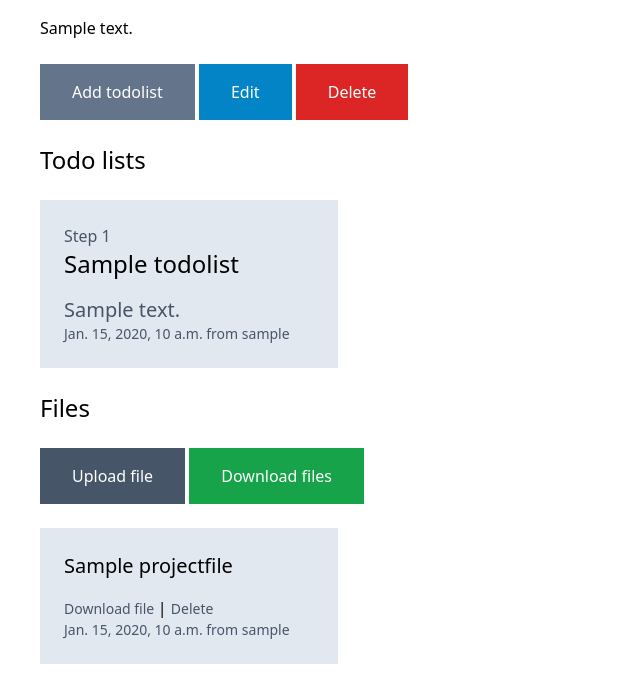
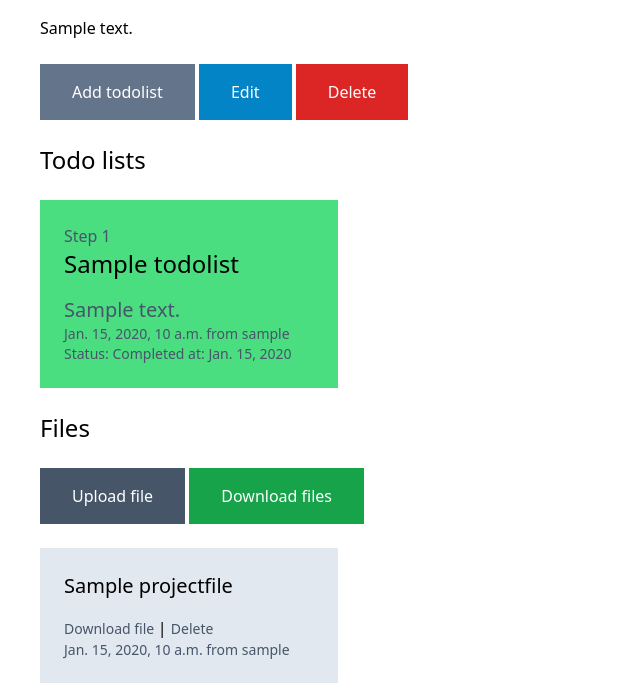
Before and after one commit to kostisvit/Acs-Projects, a Django app: page /00000000-0000-0000-0000-000000000001/ in a window 1280 px wide. Shown: the part 172-855 px from the top of the page, without its empty margins (0-640 px from the left). Run offline with Django 4.2, Linux system fonts and the light colour scheme; a user stored in the database is signed in; tables that the repository leaves empty hold one stand-in row (values such as "Sample post"); style sheets or scripts are compiled from the project's sources; some libraries are stand-ins or nearby versions.

Commit message:
todolist completed checkbox

```diff
--- a/apps/project/views.py
+++ b/apps/project/views.py
@@ -3,6 +3,7 @@ from django.contrib.auth.decorators import login_required
 from .forms import ProjectFileForm, ProjectForm
 from .models import Project,ProjectNote
 from django.shortcuts import render, redirect
+from django.utils import timezone
 
 
 @login_required
@@ -86,6 +87,7 @@ def edit(request,pk):
         if form.is_valid():
             instance = form.save(commit=False)
             instance.author = request.user
+            instance.completion_date = timezone.now().date()
             instance.save()
             print('Project created')
             return redirect('/')
--- a/apps/todolist/models.py
+++ b/apps/todolist/models.py
@@ -1,5 +1,5 @@
 import uuid
-from datetime import datetime
+from datetime import datetime, timezone
 from django.db import models
 
 from accounts.models import CustomUser
@@ -18,7 +18,15 @@ class Todolist(TimeStampMixin):
     project = models.ForeignKey(Project, related_name='todolists', on_delete=models.CASCADE)
     name = models.CharField(max_length=255)
     description = models.TextField(blank=True, null=True)
+    is_completed = models.BooleanField(default=False)
+    completion_date = models.DateField(null=True, blank=True)
     author = models.ForeignKey(CustomUser, related_name='todolists', on_delete=models.CASCADE)
+
+
+    def mark_as_completed(self):
+        self.is_completed = True
+        self.completion_date = timezone.now().date()
+        self.save()
 
     def __str__(self):
         return self.name
--- a/templates/project/project.html
+++ b/templates/project/project.html
@@ -15,7 +15,11 @@
 
     <div class="ml-10 mt-6 grid grid-cols-4 gap-4">
         {% for todolist in project.todolists.all %}
+        {% if todolist.is_completed == True %}
+            <div class="py-6 px-6 bg-green-400">
+                {% else %}
             <div class="py-6 px-6 bg-slate-200">
+                {% endif %}
                 <p class="text-md text-slate-600">
                    Step {{ forloop.counter }}
                 </p>
@@ -28,6 +32,15 @@
                     <p class="text-sm text-slate-600">
                         {{ todolist.created_at }} from <a href="" class="font-medium"> {{ todolist.author }}</a>
                     </p>
+                    <p class="text-sm text-slate-600">
+                        {% if todolist.is_completed == True %}
+                        Status: Completed at: {{ todolist.completion_date }}
+                        {% elif todolist.is_completed == False %}
+                        Status: In progress
+                        {% elif todolist.is_completed == None %}
+                        Status: -
+                        {% endif %}
+                        </p>
                 </a>
             </div>
         {% endfor %}
--- a/templates/todolist/edit.html
+++ b/templates/todolist/edit.html
@@ -14,6 +14,10 @@
             <label class="mb-2 uppercase font-bold text-lg text-grey-darkest" for="description">Description</label>
             <textarea name="description" class="border w-full py-4 px-3 text-grey-darkest">{{ todolist.description }}</textarea>
           </div>
+          <div class="flex flex-nowrap">
+            <label class="mb-2 uppercase font-bold text-lg text-grey-darkest" for="is_completed">Completed</label>
+            <input type="checkbox" class="ml-10 " id="is_completed" name="is_completed" />
+          </div>
           <div>
             <button class="py-4 px-8 bg-sky-600 text-white">Submit</button>
         </div>
```
Also changed, not shown: apps/todolist/forms.py (added, +7 -0 lines), apps/todolist/views.py (+38 -18 lines), apps/todolist/migrations/0004_todolist_completion_date_todolist_is_completed.py (added).
